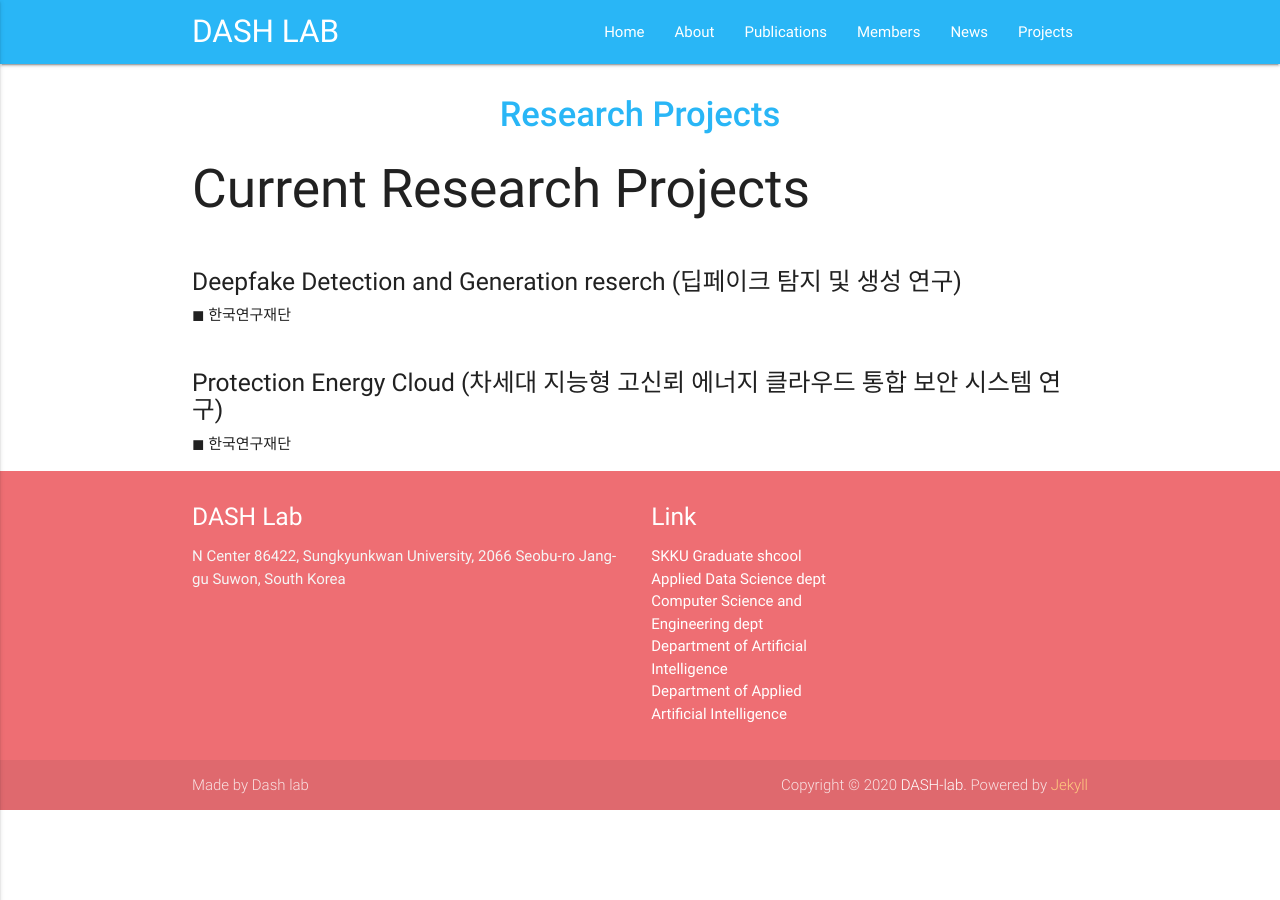
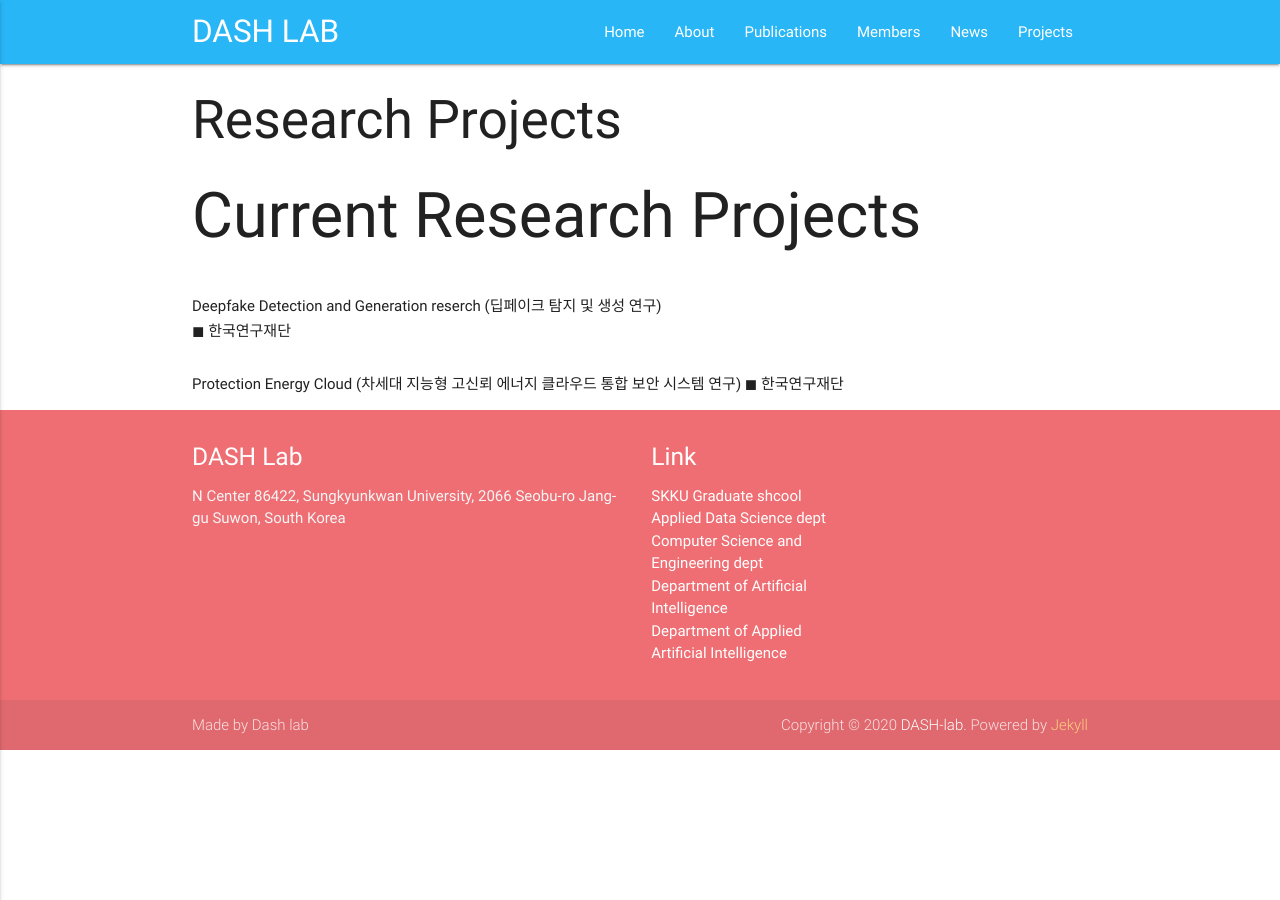
Before and after one commit to Yurim990507/DASH-Lab.github.io, a Jekyll site: the page built from example5.md, in a window 1280 px wide. Built offline with Jekyll 4.4.1, drawn with Linux system fonts in a browser that asks for light colours.

Commit message:
Update example5.md

```diff
--- a/example5.md
+++ b/example5.md
@@ -4,19 +4,19 @@ title: Projects
 permalink: /Projects/
 ---
 
-<h1 class="page-title">Research Projects</h1>
+<h2 class="page-title">Research Projects</h2>
 
-<h2>Current Research Projects</h2>
+<h1>Current Research Projects</h1>
 
 <div class="section">
-    <h5>Deepfake Detection and Generation reserch (딥페이크 탐지 및 생성 연구)</h5>
+    <h6>Deepfake Detection and Generation reserch (딥페이크 탐지 및 생성 연구)</h6>
         ◼  한국연구재단 <br>
 
 
 </div>
 
 <div class="section">
-    <h5> Protection Energy Cloud (차세대 지능형 고신뢰 에너지 클라우드 통합 보안 시스템 연구) </h5>
+    <h7> Protection Energy Cloud (차세대 지능형 고신뢰 에너지 클라우드 통합 보안 시스템 연구) </h7>
         ◼  한국연구재단 <br>
 
 </div>
```
